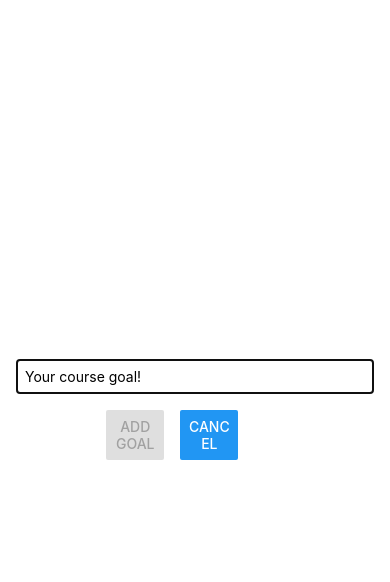
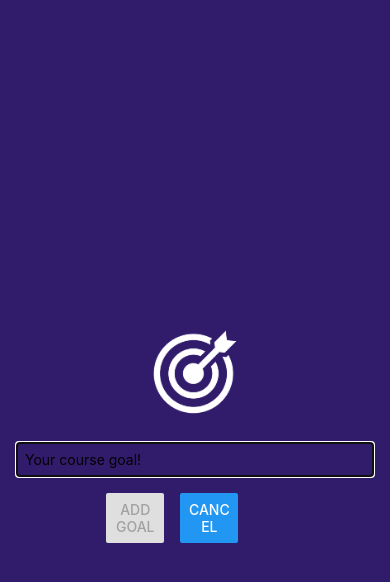
Before and after one commit to TCCDevelopment/RNCourse, a React Native app: screen / in a window 390 px wide. Both pictures are taken after a click on the button "ADD NEW GOAL". Shown: the top 582 px of the page. Built offline with nearby package versions, Linux system fonts and the light colour scheme.

Commit message:
Lesson 36 - Adding Image to Modal and changing background

```diff
--- a/components/GoalInput.js
+++ b/components/GoalInput.js
@@ -1,5 +1,12 @@
 import { useState } from "react";
-import { View, StyleSheet, Modal, TextInput, Button } from "react-native";
+import {
+  View,
+  StyleSheet,
+  Modal,
+  TextInput,
+  Button,
+  Image,
+} from "react-native";
 
 function GoalInput(props) {
   const [enteredGoalText, setEnteredGoalText] = useState("");
@@ -26,6 +33,10 @@
   return (
     <Modal visible={props.visible} animationType="slide">
       <View style={styles.inputContainer}>
+        <Image
+          style={styles.image}
+          source={require("../assets/images/goal.png")}
+        />
         <TextInput
           style={styles.textInput}
           placeholder="Your course goal!"
@@ -56,14 +67,17 @@
     flex: 1,
     justifyContent: "center",
     alignItems: "center",
-    marginBottom: 24,
     padding: 16,
-    borderBottomWidth: 1,
-    borderBottomColor: "#cccccc",
+    backgroundColor: "#311b6b",
+  },
+  image: {
+    width: 100,
+    height: 100,
+    margin: 20,
   },
   textInput: {
     borderWidth: 1,
-    borderColor: "#cccccc",
+    borderColor: "#FFFFFF",
     width: "100%",
     padding: 8,
   },
```
Also changed, not shown: assets/images/goal.png (added).
